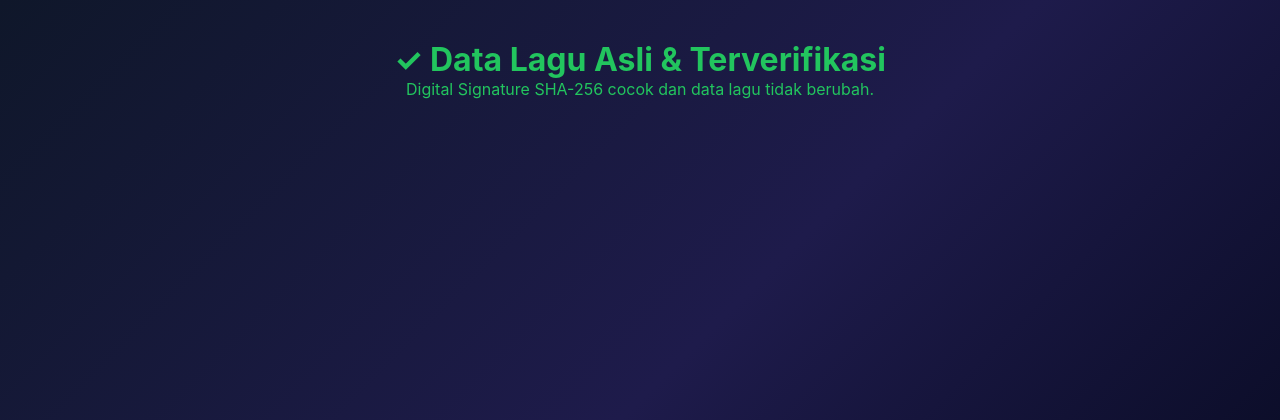
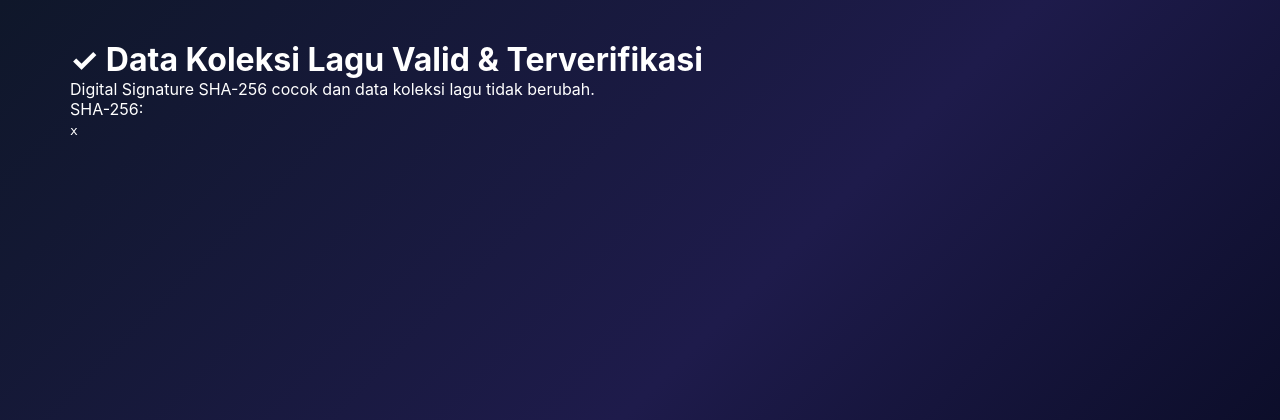
Before and after one commit to khoirunnisasyifa919-sketch/cryptovault, a Flask app: template templates/verify.html in a window 1280 px wide. Shown: the top 420 px of the page. Run offline with Flask 3, Linux system fonts and the light colour scheme; the template is opened without the code that fills it: most values are stand-ins (such as "Sample title", 1, 10 or a date in 2020).

Commit message:
Update verify.html

```diff
--- a/templates/verify.html
+++ b/templates/verify.html
@@ -2,14 +2,20 @@
 
 {% block content %}
 
-<div class="success">
+<div class="verify-card">
 
-<h1>✓ Data Lagu Asli & Terverifikasi</h1>
+<h1>✓ Data Koleksi Lagu Valid & Terverifikasi</h1>
 
 <p>
 Digital Signature SHA-256 cocok
-dan data lagu tidak berubah.
+dan data koleksi lagu tidak berubah.
 </p>
+
+<p>
+SHA-256:
+</p>
+
+<code>{{ hash }}</code>
 
 </div>
 
```
